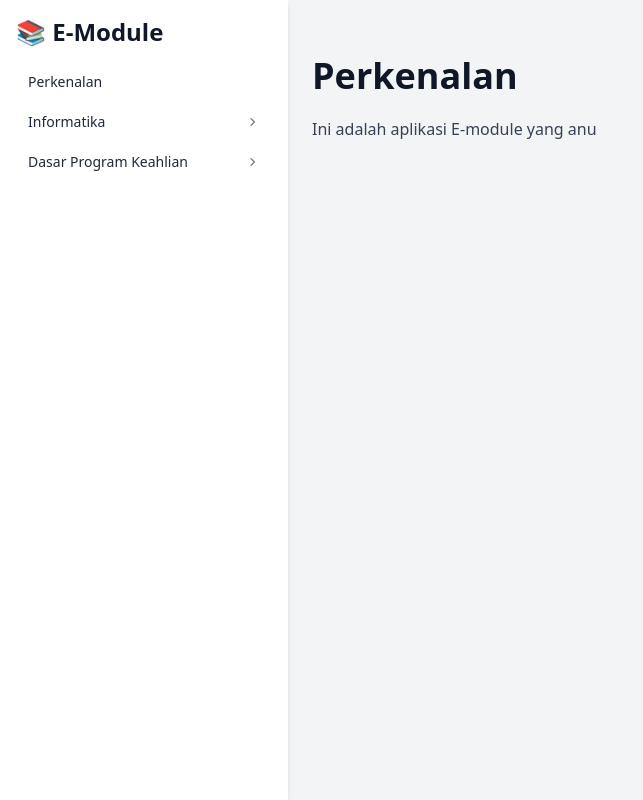
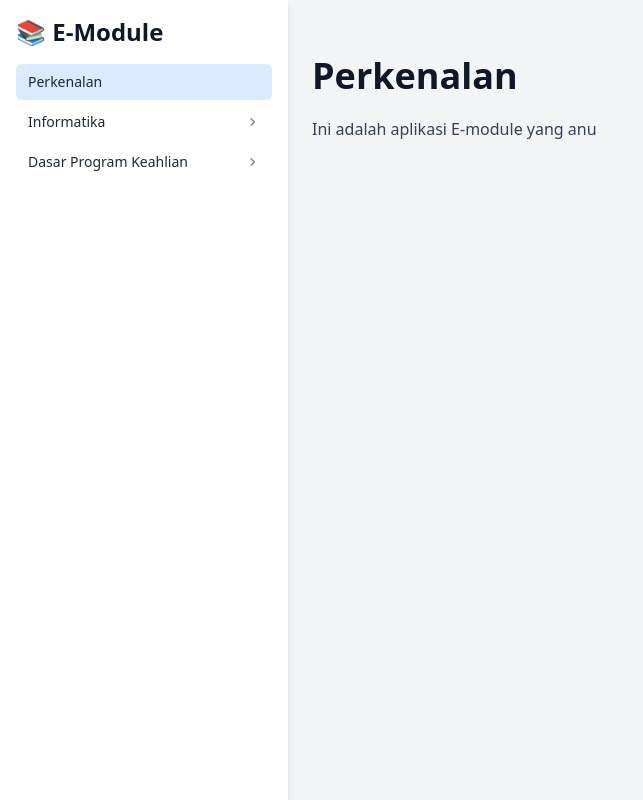
Before and after one commit to ardina22/e-module, a Vue app: page / in a window 1280 px wide. Shown: the whole page, without its empty margins (0-643 px from the left). Built offline with nearby package versions, Linux system fonts and the light colour scheme.

Commit message:
feat(sidebar): highlight active module based on loaded file

```diff
--- a/src/App.vue
+++ b/src/App.vue
@@ -6,6 +6,7 @@ import { marked } from 'marked'
 import { Bars3Icon, XMarkIcon } from '@heroicons/vue/24/outline'
 
 const content = ref('')
+const currentFile = ref('')
 const sidebarOpen = ref(false)
 const moduleTrees = ref<ModuleTree[]>([])
 
@@ -13,6 +14,7 @@ const handleLoadMarkdown = async (file: string) => {
   const res = await fetch(`${import.meta.env.BASE_URL}modules/${file}`)
   const rawMarkdown = await res.text()
   content.value = await marked(rawMarkdown)
+  currentFile.value = file
   sidebarOpen.value = false
 
   const label = findLabelByFile(moduleTrees.value, file)
@@ -27,6 +29,7 @@ onMounted(async () => {
 
   const fullPaths = paths.map((p) => `${import.meta.env.BASE_URL}modules/${p}`)
   moduleTrees.value = createModuleTrees(paths)
+  currentFile.value = paths[0]
 
   if (fullPaths.length) {
     const res = await fetch(fullPaths[0])
@@ -71,6 +74,7 @@ onMounted(async () => {
             :label="module.label"
             :file="module.file"
             :children="module.children"
+            :current-file="currentFile"
             @load-markdown="handleLoadMarkdown"
           />
         </ul>
--- a/src/components/SidebarItem.vue
+++ b/src/components/SidebarItem.vue
@@ -1,15 +1,16 @@
 <script setup lang="ts">
-import { ref } from 'vue'
+import { computed, ref } from 'vue'
 import { ChevronRightIcon } from '@heroicons/vue/20/solid'
 import type { ModuleTree } from '@/module-tree'
 
-const props = defineProps<ModuleTree>()
+const props = defineProps<ModuleTree & { currentFile: string }>()
 const emit = defineEmits<{
   (e: 'loadMarkdown', file: string): void
 }>()
 
 const isOpen = ref(false)
 const hasChildren = props.children && props.children.length > 0
+const isActive = computed(() => props.file === props.currentFile)
 
 const handleClick = () => {
   if (props.file) {
@@ -31,7 +32,10 @@ const emitMarkdown = (file: string) => emit('loadMarkdown', file)
 <template>
   <li>
     <div
-      class="flex items-center justify-between cursor-pointer px-3 py-2 rounded-md hover:bg-gray-200 transition"
+      class="flex items-center justify-between cursor-pointer px-3 py-2 rounded-md transition"
+      :class="[
+        isActive ? 'bg-blue-100 text-blue-700 font-semibold' : 'hover:bg-gray-200 text-gray-800',
+      ]"
       @click="toggle"
     >
       <span class="text-sm font-medium text-gray-800">
@@ -49,6 +53,7 @@ const emitMarkdown = (file: string) => emit('loadMarkdown', file)
         <SidebarItem
           v-for="(child, index) in props.children"
           :key="child.file || child.label + index"
+          :current-file="props.currentFile"
           v-bind="child"
           @loadMarkdown="emitMarkdown"
         />
```
